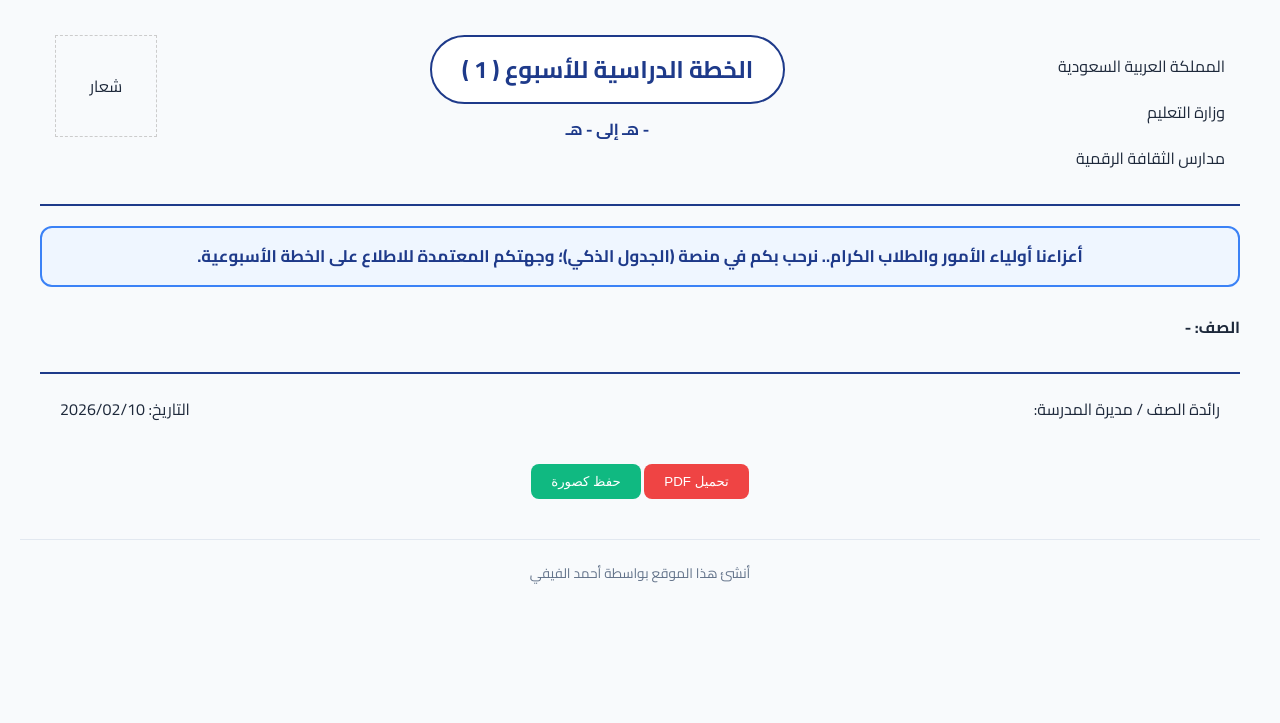
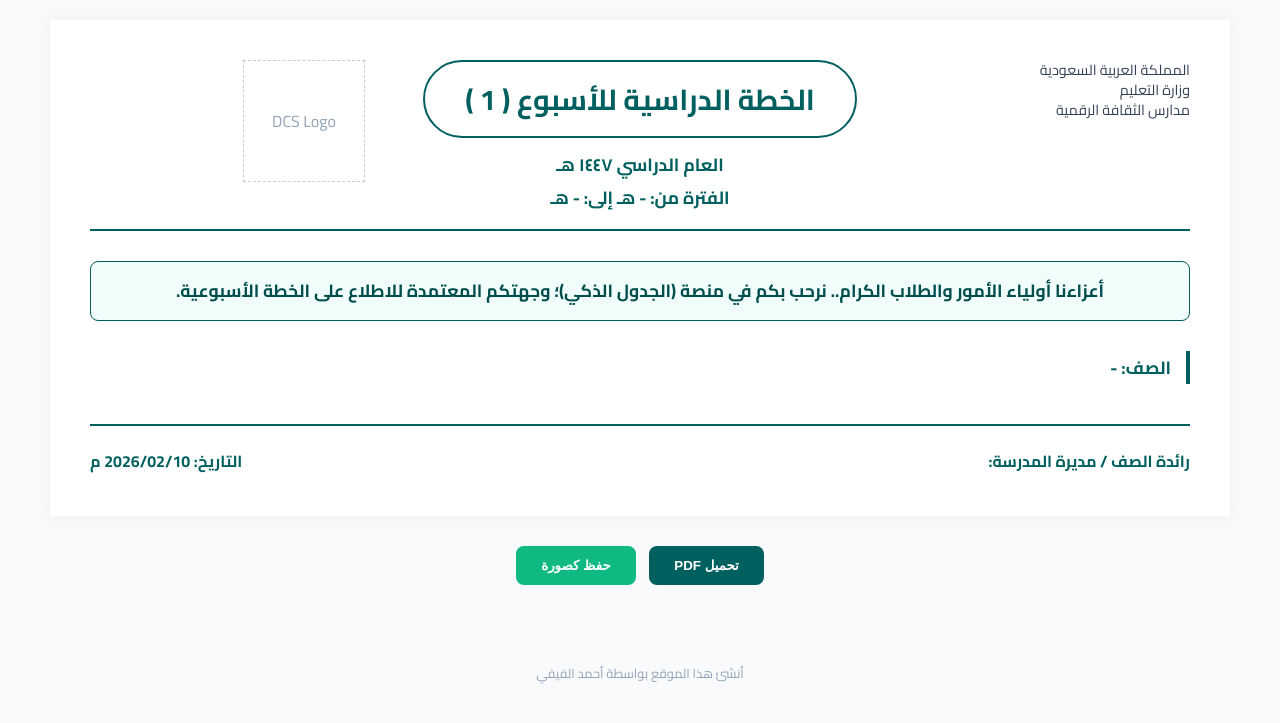
Before and after one commit to ahy564-cyber/Managing-the-weekly-plan, a Flask app: page /student/1/1 in a window 1280 px wide. Shown: the top 723 px of the page. Run offline with Flask 3, Linux system fonts and the light colour scheme; some libraries are stand-ins or nearby versions.

Commit message:
Update student view to match official template with enhanced header and styling
Refactor student view in templates/student.html to align with the official "Digital Culture Schools" PDF template, updating header elements, table styles, and alert box design.

Replit-Commit-Author: Agent
Replit-Commit-Session-Id: ed73cb33-f3bf-4685-8a4d-0a0269e6bd12
Replit-Commit-Checkpoint-Type: full_checkpoint
Replit-Commit-Event-Id: cc14885f-4f02-4b55-9ba7-5ab38a0ec77b
Replit-Commit-Screenshot-Url: https://storage.googleapis.com/screenshot-production-us-central1/07a50d2c-fc51-4352-95cc-4821653c27e5/ed73cb33-f3bf-4685-8a4d-0a0269e6bd12/hXiCTUT
Replit-Helium-Checkpoint-Created: true

```diff
--- a/templates/student.html
+++ b/templates/student.html
@@ -8,52 +8,62 @@
     <script src="https://cdnjs.cloudflare.com/ajax/libs/html2canvas/1.4.1/html2canvas.min.js"></script>
     <style>
         body { font-family: 'Cairo', sans-serif; margin: 0; padding: 20px; background: #f8fafc; color: #1e293b; }
-        .container { max-width: 1200px; margin: 0 auto; }
-        .official-header { display: flex; justify-content: space-between; align-items: flex-start; margin-bottom: 20px; padding: 15px; border-bottom: 2px solid #1e3a8a; }
-        .header-right { text-align: right; }
-        .header-center { text-align: center; flex-grow: 1; }
-        .header-left { text-align: left; }
-        .logo { width: 100px; height: auto; }
+        .container { max-width: 1100px; margin: 0 auto; background: white; padding: 40px; box-shadow: 0 0 20px rgba(0,0,0,0.05); }
 
-        .title-box { border: 2px solid #1e3a8a; padding: 10px 30px; display: inline-block; border-radius: 50px; margin-bottom: 10px; background: white; }
-        .week-info { font-weight: 700; color: #1e3a8a; }
+        .official-header { display: flex; justify-content: space-between; align-items: flex-start; margin-bottom: 30px; border-bottom: 2px solid #005f5f; padding-bottom: 15px; }
+        .header-right { text-align: right; flex: 1; font-size: 0.9em; line-height: 1.4; color: #334155; }
+        .header-center { text-align: center; flex: 2; }
+        .header-left { text-align: left; flex: 1; }
+        .logo { width: 120px; height: auto; }
 
-        .alert-box { background: #eff6ff; border: 2px solid #3b82f6; border-radius: 12px; padding: 15px; margin-bottom: 25px; text-align: center; }
-        .alert-text { margin: 0; color: #1e3a8a; font-size: 1.05em; font-weight: 700; line-height: 1.6; }
+        .title-box { border: 2px solid #005f5f; padding: 10px 40px; display: inline-block; border-radius: 50px; margin-bottom: 10px; background: white; }
+        .title-text { margin:0; font-size: 1.8em; color: #005f5f; font-weight: 700; }
+        .week-info { font-weight: 700; color: #005f5f; font-size: 1.1em; }
 
-        .subject-table { width: 100%; border-collapse: collapse; margin-bottom: 25px; background: white; border-radius: 8px; overflow: hidden; box-shadow: 0 4px 6px -1px rgba(0,0,0,0.1); }
-        .subject-table th, .subject-table td { border: 1px solid #e2e8f0; padding: 10px; text-align: center; }
-        .subject-table th { background: #1e3a8a; color: white; }
-        .subject-name-header { background: #3b82f6 !important; font-size: 1.2em; }
-        .day-column { width: 120px; font-weight: 700; background: #f1f5f9; }
-        .period-cell { width: 80px; }
+        .alert-box { background: #f0fdfa; border: 1.5px solid #005f5f; border-radius: 8px; padding: 15px; margin-bottom: 30px; text-align: center; }
+        .alert-text { margin: 0; color: #004d4d; font-size: 1.1em; font-weight: 700; line-height: 1.6; }
 
-        .footer-info { margin-top: 30px; display: flex; justify-content: space-between; padding: 20px; border-top: 2px solid #1e3a8a; }
+        .subject-table { width: 100%; border-collapse: collapse; margin-bottom: 30px; border: 1px solid #cbd5e1; }
+        .subject-table th, .subject-table td { border: 1px solid #e2e8f0; padding: 12px; text-align: center; font-size: 0.95em; }
+        .subject-table th { background: #005f5f; color: white; font-weight: 700; }
+        .subject-name-header { background: #007a7a !important; font-size: 1.3em; letter-spacing: 0.5px; }
+        .day-column { width: 140px; font-weight: 700; background: #f8fafc; color: #005f5f; border-right: 2px solid #005f5f; }
+        .period-cell { width: 100px; background: #f1f5f9; font-weight: 600; }
+        .topic-cell { text-align: right; }
+        .hw-cell { color: #b91c1c; font-weight: 700; text-align: right; }
 
-        @media print { .no-print { display: none; } }
+        .footer-info { margin-top: 40px; display: flex; justify-content: space-between; padding-top: 20px; border-top: 2px solid #005f5f; font-weight: 700; color: #005f5f; }
+
+        @media print {
+            body { padding: 0; }
+            .container { box-shadow: none; width: 100%; max-width: none; }
+            .no-print { display: none; }
+        }
     </style>
 </head>
 <body>
     <div class="container" id="capture">
         <div class="official-header">
             <div class="header-right">
-                <p>المملكة العربية السعودية</p>
-                <p>وزارة التعليم</p>
-                <p>مدارس الثقافة الرقمية</p>
+                <p style="margin:0;">المملكة العربية السعودية</p>
+                <p style="margin:0;">وزارة التعليم</p>
+                <p style="margin:0;">مدارس الثقافة الرقمية</p>
             </div>
             <div class="header-center">
                 <div class="title-box">
-                    <h1 style="margin:0; font-size: 1.5em; color: #1e3a8a;">الخطة الدراسية للأسبوع ( {{ week }} )</h1>
+                    <h1 class="title-text">الخطة الدراسية للأسبوع ( {{ week }} )</h1>
                 </div>
                 <div class="week-info">
-                    {{ settings.get('week_' ~ week ~ '_date_Sunday', '-') }} هـ  إلى  {{ settings.get('week_' ~ week ~ '_date_Thursday', '-') }} هـ
+                    العام الدراسي ١٤٤٧ هـ
+                    <br>
+                    الفترة من: {{ settings.get('week_' ~ week ~ '_date_Sunday', '-') }} هـ  إلى: {{ settings.get('week_' ~ week ~ '_date_Thursday', '-') }} هـ
                 </div>
             </div>
             <div class="header-left">
                 {% if settings.school_logo %}
                 <img src="/static/uploads/{{ settings.school_logo }}" class="logo">
                 {% else %}
-                <div style="width:100px; height:100px; border:1px dashed #ccc; display:flex; align-items:center; justify-content:center;">شعار</div>
+                <div style="width:120px; height:120px; border:1px dashed #ccc; display:flex; align-items:center; justify-content:center; color:#94a3b8;">DCS Logo</div>
                 {% endif %}
             </div>
         </div>
@@ -62,8 +72,8 @@
             <p class="alert-text">أعزاءنا أولياء الأمور والطلاب الكرام.. نرحب بكم في منصة (الجدول الذكي)؛ وجهتكم المعتمدة للاطلاع على الخطة الأسبوعية.</p>
         </div>
 
-        <div style="text-align: right; margin-bottom: 10px;">
-            <span style="font-weight: 700;">الصف: {{ grade_name }} - {{ class_name }}</span>
+        <div style="text-align: right; margin-bottom: 15px; border-right: 4px solid #005f5f; padding-right: 15px;">
+            <span style="font-weight: 800; font-size: 1.1em; color: #005f5f;">الصف: {{ grade_name }} - {{ class_name }}</span>
         </div>
 
         {% for subject in subjects_order %}
@@ -73,8 +83,8 @@
                     <th colspan="4" class="subject-name-header">{{ subject }}</th>
                 </tr>
                 <tr>
-                    <th>اليوم</th>
-                    <th>الحصص</th>
+                    <th style="width: 140px;">اليوم</th>
+                    <th style="width: 100px;">الحصص</th>
                     <th>موضوع الدرس</th>
                     <th>الواجب</th>
                 </tr>
@@ -87,14 +97,14 @@
                     <tr>
                         {% if loop.first %}<td class="day-column" rowspan="{{ periods|length }}">{{ days_ar[day] }}</td>{% endif %}
                         <td class="period-cell">حصة {{ p.period }}</td>
-                        <td>{{ p.topic or '-' }}</td>
-                        <td style="color: #dc2626; font-weight: 600;">{{ p.homework or '-' }}</td>
+                        <td class="topic-cell">{{ p.topic or '-' }}</td>
+                        <td class="hw-cell">{{ p.homework or '-' }}</td>
                     </tr>
                     {% endfor %}
                 {% else %}
                 <tr>
                     <td class="day-column">{{ days_ar[day] }}</td>
-                    <td colspan="3" style="color: #94a3b8;">-</td>
+                    <td colspan="3" style="color: #94a3b8; font-style: italic;">لا توجد حصص مجدولة</td>
                 </tr>
                 {% endif %}
                 {% endfor %}
@@ -103,31 +113,38 @@
         {% endfor %}
 
         <div class="footer-info">
-            <div>رائدة الصف / مديرة المدرسة: {{ settings.get('principal_name', '') }}</div>
-            <div>التاريخ: {{ datetime.now().strftime('%Y/%m/%d') }}</div>
+            <div style="text-align: right;">رائدة الصف / مديرة المدرسة: {{ settings.get('principal_name', '') }}</div>
+            <div style="text-align: left;">التاريخ: {{ datetime.now().strftime('%Y/%m/%d') }} م</div>
         </div>
     </div>
 
-    <div style="text-align: center; margin: 20px;" class="no-print">
-        <button onclick="exportPDF()" style="padding: 10px 20px; background: #ef4444; color: white; border: none; border-radius: 8px; cursor: pointer;">تحميل PDF</button>
-        <button onclick="exportImage()" style="padding: 10px 20px; background: #10b981; color: white; border: none; border-radius: 8px; cursor: pointer;">حفظ كصورة</button>
+    <div style="text-align: center; margin: 30px;" class="no-print">
+        <button onclick="exportPDF()" style="padding: 12px 25px; background: #005f5f; color: white; border: none; border-radius: 8px; cursor: pointer; font-weight: 700; margin-left: 10px;">تحميل PDF</button>
+        <button onclick="exportImage()" style="padding: 12px 25px; background: #10b981; color: white; border: none; border-radius: 8px; cursor: pointer; font-weight: 700;">حفظ كصورة</button>
     </div>
 
-    <footer style="text-align: center; padding: 20px; color: #64748b; font-size: 0.85em; margin-top: 40px; border-top: 1px solid #e2e8f0;">
+    <footer style="text-align: center; padding: 25px; color: #94a3b8; font-size: 0.8em; margin-top: 50px; border-top: 1px solid #f1f5f9;">
         أنشئ هذا الموقع بواسطة أحمد الفيفي
     </footer>
 
     <script>
         function exportPDF() {
             const element = document.getElementById('capture');
-            html2pdf().from(element).save('خطة_{{ class_name }}_أسبوع_{{ week }}.pdf');
+            const opt = {
+                margin: 0.5,
+                filename: 'خطة_{{ class_name }}_أسبوع_{{ week }}.pdf',
+                image: { type: 'jpeg', quality: 0.98 },
+                html2canvas: { scale: 2 },
+                jsPDF: { unit: 'in', format: 'a4', orientation: 'portrait' }
+            };
+            html2pdf().set(opt).from(element).save();
         }
         function exportImage() {
             const element = document.getElementById('capture');
-            html2canvas(element).then(canvas => {
+            html2canvas(element, { scale: 2 }).then(canvas => {
                 const link = document.createElement('a');
                 link.download = 'خطة_{{ class_name }}_أسبوع_{{ week }}.png';
-                link.href = canvas.toDataURL();
+                link.href = canvas.toDataURL('image/png');
                 link.click();
             });
         }
```
